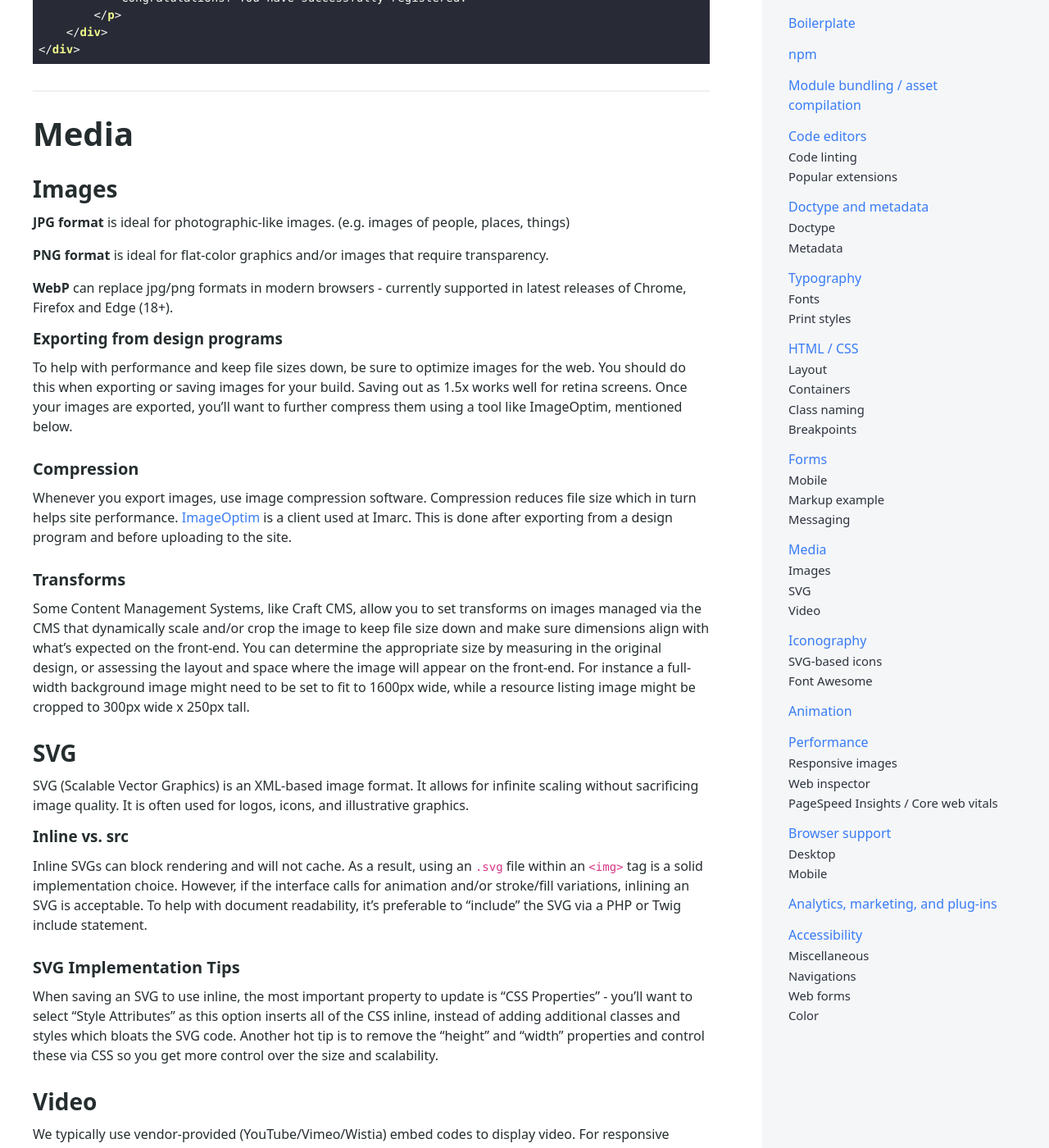
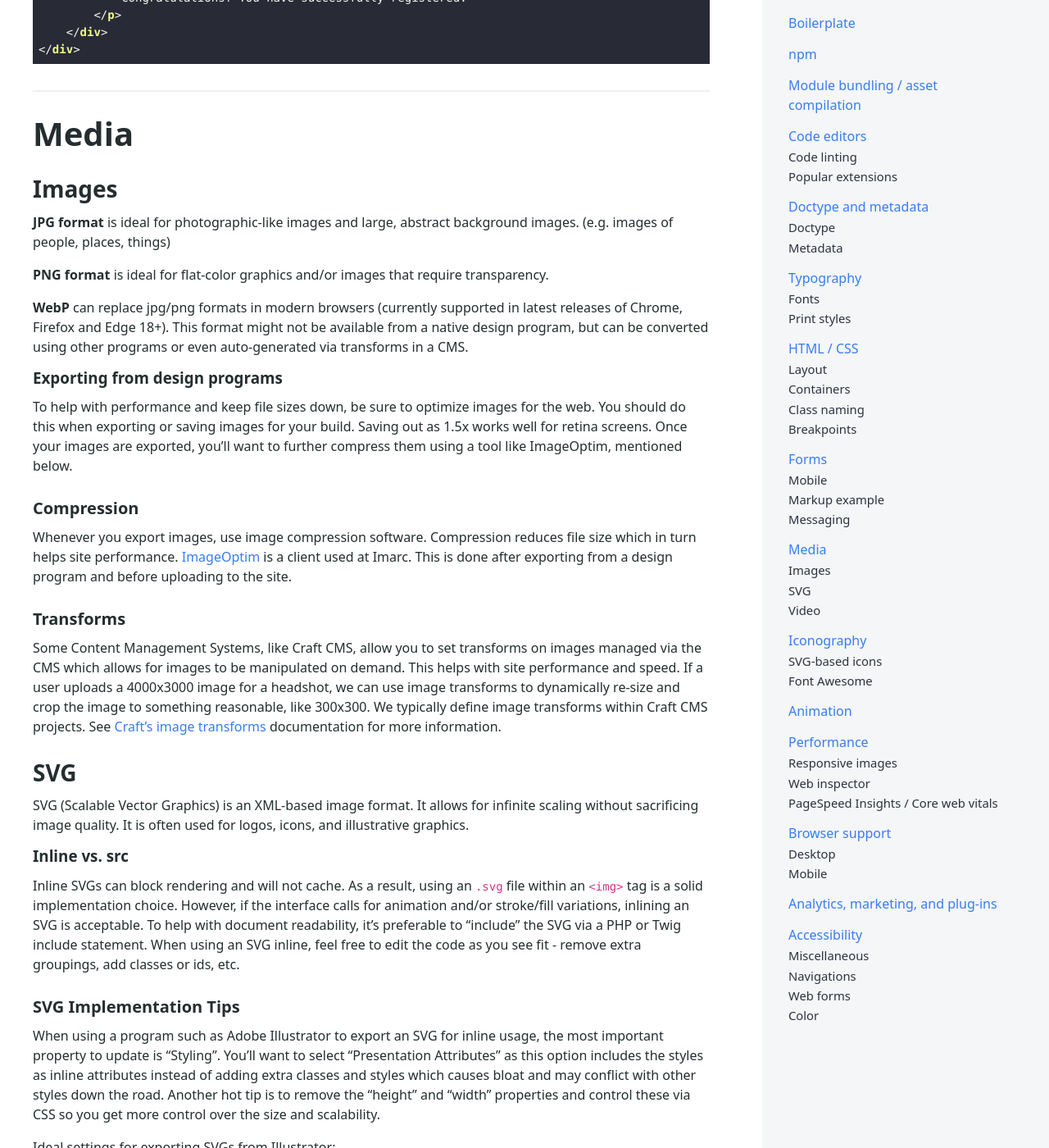
Before and after one commit to imarc/handbook, a Jekyll site: the page built from frontend.md, in a window 1280 px wide and 1400 px high, scrolled down 8440 px. Shown: the whole window at 82% size. Built offline with Jekyll 4.4.1, drawn with Linux system fonts in a browser that asks for light colours; nearby versions of some CDN libraries; some of the changed text lies outside the part shown.

Commit message:
SVG content updates and iconography - SVG symbol additions

```diff
--- a/frontend.md
+++ b/frontend.md
@@ -301,11 +301,11 @@
 
 ### Images
 
-**JPG format** is ideal for photographic-like images. (e.g. images of people, places, things)
+**JPG format** is ideal for photographic-like images and large, abstract background images. (e.g. images of people, places, things)
 
 **PNG format** is ideal for flat-color graphics and/or images that require transparency.
 
-**WebP** can replace jpg/png formats in modern browsers - currently supported in latest releases of Chrome, Firefox and Edge (18+).
+**WebP** can replace jpg/png formats in modern browsers (currently supported in latest releases of Chrome, Firefox and Edge 18+). This format might not be available from a native design program, but can be converted using other programs or even auto-generated via transforms in a CMS.
 
 ##### Exporting from design programs
 
@@ -317,7 +317,8 @@
 
 #### Transforms
 
-Some Content Management Systems, like Craft CMS, allow you to set transforms on images managed via the CMS that dynamically scale and/or crop the image to keep file size down and make sure dimensions align with what's expected on the front-end. You can determine the appropriate size by measuring in the original design, or assessing the layout and space where the image will appear on the front-end. For instance a full-width background image might need to be set to fit to 1600px wide, while a resource listing image might be cropped to 300px wide x 250px tall.
+Some Content Management Systems, like Craft CMS, allow you to set transforms on images managed via the CMS which allows for images to be manipulated on demand. This helps with site performance and speed. If a user uploads a 4000x3000 image for a headshot, we can use image transforms to dynamically re-size and crop the image to something reasonable, like 300x300. We typically define image transforms within Craft CMS projects. See [Craft’s image transforms](https://craftcms.com/docs/3.x/image-transforms.html) documentation for more information.
+
 
 ### SVG
 
@@ -325,11 +326,18 @@
 
 ##### Inline vs. src
 
-Inline SVGs can block rendering and will not cache. As a result, using an `.svg` file within an `<img>` tag is a solid implementation choice. However, if the interface calls for animation and/or stroke/fill variations, inlining an SVG is acceptable. To help with document readability, it's preferable to "include" the SVG via a PHP or Twig include statement.
+Inline SVGs can block rendering and will not cache. As a result, using an `.svg` file within an `<img>` tag is a solid implementation choice. However, if the interface calls for animation and/or stroke/fill variations, inlining an SVG is acceptable. To help with document readability, it's preferable to "include" the SVG via a PHP or Twig include statement. When using an SVG inline, feel free to edit the code as you see fit - remove extra groupings, add classes or ids, etc.
 
 #### SVG Implementation Tips
 
-When saving an SVG to use inline, the most important property to update is "CSS Properties" - you'll want to select "Style Attributes" as this option inserts all of the CSS inline, instead of adding additional classes and styles which bloats the SVG code. Another hot tip is to remove the "height" and "width" properties and control these via CSS so you get more control over the size and scalability.
+When using a program such as Adobe Illustrator to export an SVG for inline usage, the most important property to update is "Styling". You'll want to select "Presentation Attributes" as this option includes the styles as inline attributes instead of adding extra classes and styles which causes bloat and may conflict with other styles down the road. Another hot tip is to remove the "height" and "width" properties and control these via CSS so you get more control over the size and scalability.
+
+Ideal settings for exporting SVGs from Illustrator:
+
+<img alt="" class="lazyload" data-src="/img/svg-settings.png">
+
+#### Sizing SVGs
+We ask our designers to crop SVGs very tight to their bounding box for better styling control, but on the occasion we are using SVGs from another source we may need to edit the files ourselves. We can do this with a program like Adobe Illustrator, or edit the SVG code directly to update some SVG properties for sizing purposes. We reference this article quite often when dealing with viewbox or sizing properties: [Scaling SVG Elements](https://wattenberger.com/guide/scaling-svg)
 
 
 ### Video
@@ -390,11 +398,39 @@
 
 ### SVG-based icons
 
-[Tabler](https://tablericons.com) and [Feather](https://feathericons.com) are two popular SVG icon sets.
+[The Noun Project](https://thenounproject.com/), [Tabler](https://tablericons.com), and [Feather](https://feathericons.com) are a few popular SVG icon sets.
 
 #### Implementation tips
+The preferred method is to include an SVG icon as a `<symbol>`. This way, you can create one SVG file that houses all of the icons you need on your site (similar to the old image sprites).
 
-<div class="fpo">WORK IN PROGRESS</div>
+    <!-- /_partials/icons.twig (example file path) -->
+    <svg xmlns="http://www.w3.org/2000/svg" style="display: none;">
+        <symbol id="icon-1" viewBox="0 0 30 30">
+            <!-- <path> and whatever other shapes in here -->
+        </symbol>
+        <symbol id="icon-2" viewBox="0 0 30 30">
+            <!-- <path> and whatever other shapes in here -->
+        </symbol>
+        <!-- And so on -->
+    </svg>
+
+Then, you can just reference them easily within the template code:
+
+    <div class=“icon”>
+        <svg class=“icon”>
+            <use xlink:href=“#icon-1” />
+        </svg>
+    </div>
+    <div class=“icon”>
+        <svg class=“icon”>
+            <use xlink:href=“#icon-2" />
+        </svg>
+    </div>
+
+A few things to note:
+* `viewbox` is set on the initial symbol definition
+* The SVG is set to `display: none;`
+* Best practice is to wrap SVG symbols in a parent `<div>`, which you can use for standard positioning, sizing, and styling for your icons
 
 ### Font Awesome
 
@@ -407,6 +443,7 @@
 
 **Imarc-recommended implementation**
 * Implementation via npm is fine, but note that using the professional tier requires all team members to possess the same `.npmrc` file in order to pull down gated assets from npm. See a lead front-end engineer for help.
+* You can also download the FontAwesome font files and self-host.
 * **Deprecated**: use a [Font Awesome kit](https://fontawesome.com/kits)
 
 ## Animation
```
Also changed, not shown: img/svg-settings.png (added).
